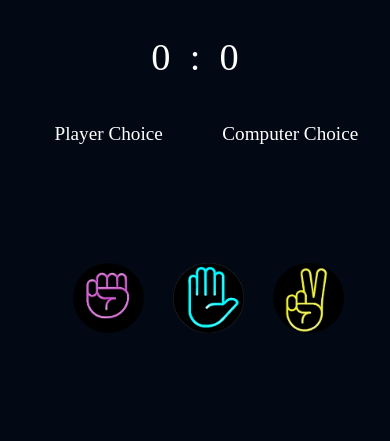
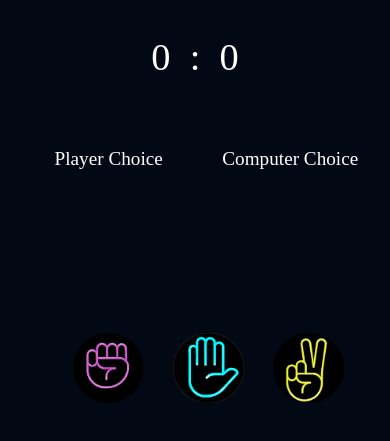
Before and after one commit to Althaf14/Rock-Paper-Scissor, a plain HTML site: page index.html in a window 390 px wide. Shown: the part 259-700 px from the top of the page. Drawn offline with Linux system fonts and the light colour scheme; a web font is replaced by a local one.

Commit message:
Update style.css

```diff
--- a/style.css
+++ b/style.css
@@ -149,20 +149,23 @@ button:hover{
     .btn-div{
         width: 50%;
         margin-left: 15%;
-        margin-bottom: 70%;
+        margin-bottom: 80%;
+        position: absolute;
+        top: 70%;
+
     }
 
     #cmptr-display {
         font-size: 2em;
         position: absolute;
         left: 61%;
-        top: 40%;
+        top: 43%;
     }
     #user-display {
         font-size: 2em;
         position: absolute;
         left: 15%;
-        top: 40%;
+        top: 43%;
     }
 
     .cmptr-description{
@@ -170,14 +173,14 @@ button:hover{
         font-size: 1.2em;
         position: absolute;
         left: 57%;
-        top: 43%;
+        top: 46%;
     }
     .user-description{
         width: 150px;
         font-size: 1.2em;
         position: absolute;
         left: 14%;
-        top: 43%;
+        top: 46%;
 
     }
     .red-shadow{
```
